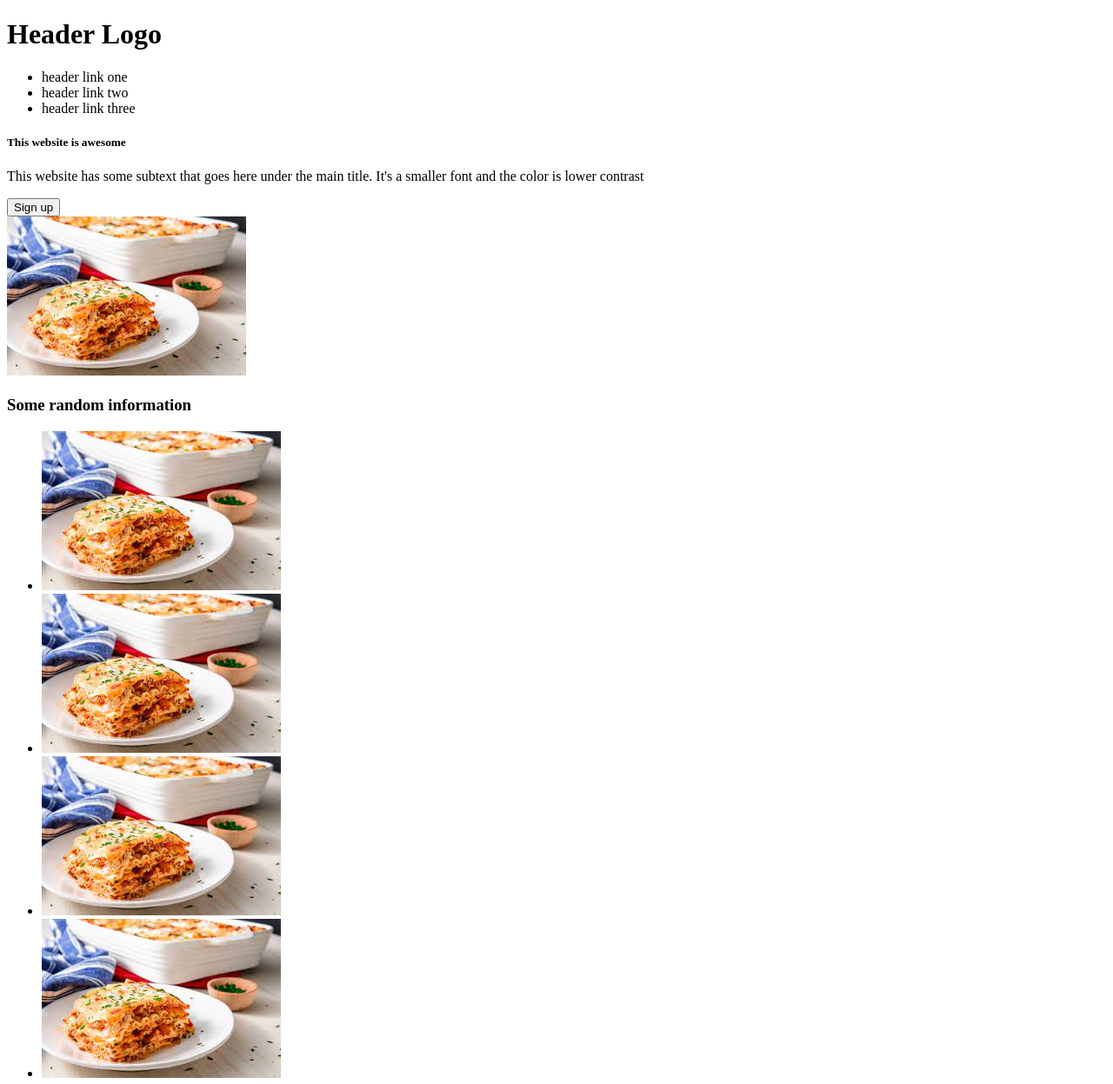
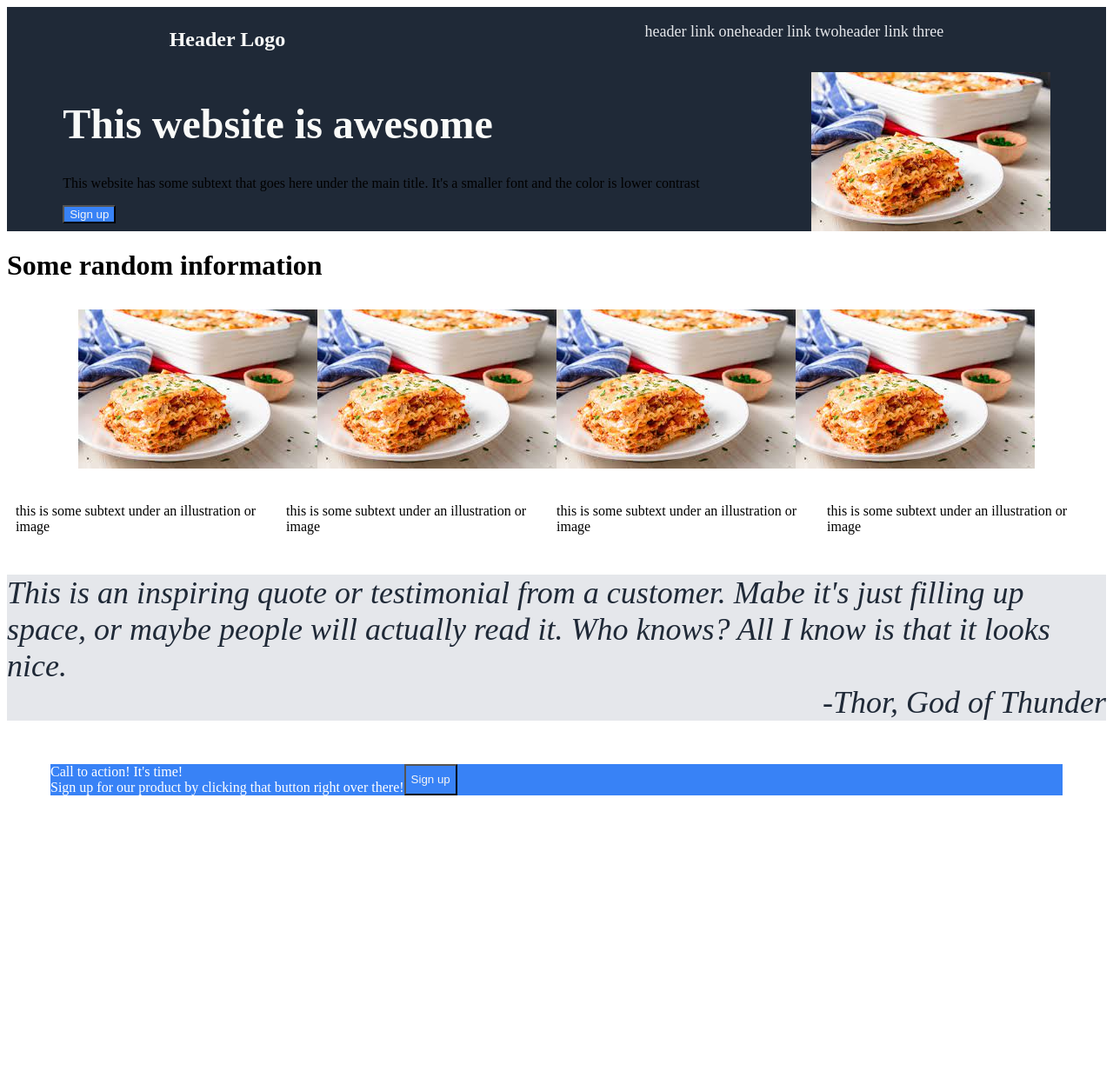
Before and after one commit to Natchorice/LandingPage, a plain HTML site: page index.html in a window 1280 px wide. Shown: the top 1247 px of the page at 87% size. After the commit the page ends 965 px from the top, so only its background shows below. Drawn offline with Linux system fonts and the light colour scheme.

Commit message:
Updated style page.

```diff
--- a/index.html
+++ b/index.html
@@ -3,17 +3,18 @@
     <header>
         <title>LandingPageProject</title>
         <meta charset="UTF-8">
+        <link rel="stylesheet" href="styles.css">
         <div class="tophead">
-            <h1 class="headlogo">Header Logo</h1>
+            <h3 class="headlogo">Header Logo</h3>
             <ul class="headlinks">
-                <li>header link one</li>
-                <li>header link two</li>
-                <li>header link three</li>
+                <div>header link one</div>
+                <div>header link two</div>
+                <div>header link three</div>
             </ul>
         </div>
         <div class="bottomhead">
             <div class="bottomheadright">
-                <h5>This website is awesome</h5>
+                <h1 class="hero">This website is awesome</h1>
                 <p>This website has some subtext that goes here under the main title. It's a smaller font and the color is lower contrast</p>
                 <button>Sign up</button>
             </div>
@@ -21,27 +22,27 @@
         </div>
     </header>
     <body>
-        <h3>Some random information</h3>
+        <h1>Some random information</h1>
         <ul class="bodyimg">
-            <li><img src="lasagna.jpeg" alt="placeholder text"></li>
-            <li><img src="lasagna.jpeg" alt="placeholder text"></li>
-            <li><img src="lasagna.jpeg" alt="placeholder text"></li>
-            <li><img src="lasagna.jpeg" alt="placeholder text"></li>
+            <div><img src="lasagna.jpeg" alt="placeholder text"></div>
+            <div><img src="lasagna.jpeg" alt="placeholder text"></div>
+            <div><img src="lasagna.jpeg" alt="placeholder text"></div>
+            <div><img src="lasagna.jpeg" alt="placeholder text"></div>
         </ul>
-        <ul>
-            <li>this is some subtext under an illustration or image</li>
-            <li>this is some subtext under an illustration or image</li>
-            <li>this is some subtext under an illustration or image</li>
-            <li>this is some subtext under an illustration or image</li>
+        <ul class="textimg">
+            <div>this is some subtext under an illustration or image</div>
+            <div>this is some subtext under an illustration or image</div>
+            <div>this is some subtext under an illustration or image</div>
+            <div>this is some subtext under an illustration or image</div>
         </ul>
-        <p>This is an inspiring quote or testimonial from a customer. Mabe it's just filling up space, or maybe people will actually read it. Who knows? All I know is that it looks nice.</p>
-        <p>-Thor, God of Thunder</p>
+        <p class="quote">This is an inspiring quote or testimonial from a customer. Mabe it's just filling up space, or maybe people will actually read it. Who knows? All I know is that it looks nice.</p>
+        <p class="signature">-Thor, God of Thunder</p>
     </body>
     <footer>
         <div class="footright">
             <div>Call to action! It's time!</div>
             <div>Sign up for our product by clicking that button right over there!</div>
         </div>
-        <button>Sign up</button>
+        <button class="footleft">Sign up</button>
     </footer>
 </html>
--- a/styles.css
+++ b/styles.css
@@ -0,0 +1,53 @@
+
+.tophead, .bottomhead{
+    display: flex;
+    justify-content: space-around;
+    align-items: flex-start;
+    background-color: #1f2937;
+}
+.headlinks{
+    display: flex;
+    justify-content: space-around;
+    font-size: 18px;
+    color: #e5e7eb;
+}
+.headlogo{
+   font-size: 24px;
+   color: #f9faf8;
+}
+.hero{
+    font-size: 48px;
+    font-weight: bolder;
+    color: #f9faf8;
+}
+.bodyimg, .textimg{
+    display: flex;
+    justify-content: center;
+    align-items: center;
+    padding: 10px;
+}
+.quote, .signature{
+    background-color: #e5e7eb;
+    font-style: italic;
+    font-size: 36px;
+    color: #1f2937;
+    font-weight: lighter;
+    display: block;
+}
+footer{
+    display: flex;
+    background-color: #3882f6;
+    color: white;
+    margin: 50px;
+}
+button{
+    background-color: #3882f6;
+    color: whitesmoke;
+}
+.signature{
+    margin-top: 0px;
+    text-align: right;
+}
+.quote{
+    margin-bottom: 0px;
+}
```
